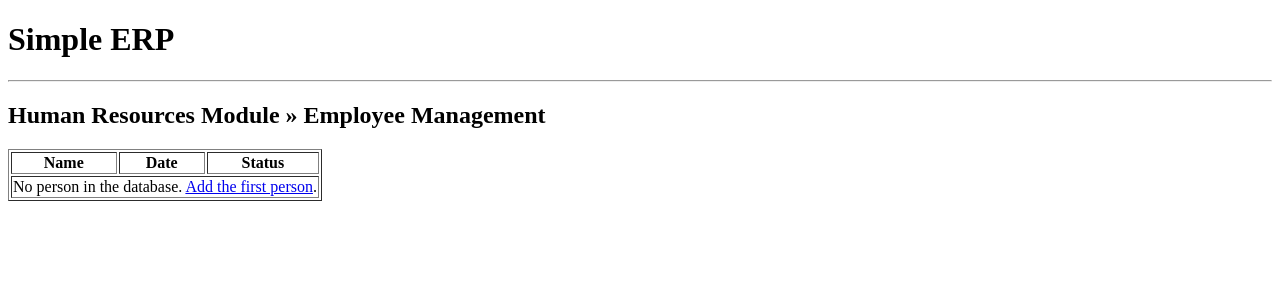
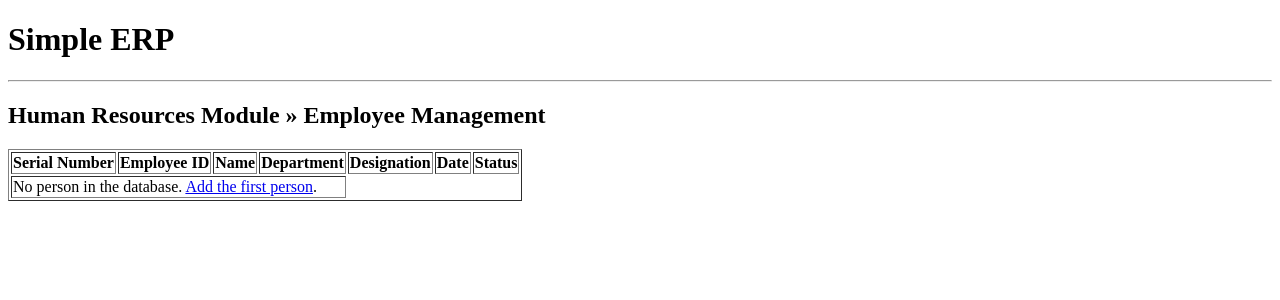
Before and after one commit to maainul/Django_Employee_payroll_Management_System, a Django app: template src/employee/templates/employee/attendance_list.html in a window 1280 px wide. Shown: the top 300 px of the page. Run offline with Django 3.2, Linux system fonts and the light colour scheme; the template is opened without the code that fills it, so the values that code supplies are empty.

Commit message:
update form

```diff
--- a/src/employee/templates/employee/attendance_list.html
+++ b/src/employee/templates/employee/attendance_list.html
@@ -10,8 +10,13 @@
   <table border="1">
     <thead>
       <tr>
+        <th>Serial Number</th>
+        <th>Employee ID</th>
         <th>Name</th>
+        <th>Department</th>
+        <th>Designation</th>
         <th>Date</th>
+
         <th>Status</th>
 
       </tr>
@@ -19,7 +24,12 @@
     <tbody>
       {% for person in attendance %}
         <tr>
+          <td>{{ person.id }}</td>
+          <td>{{ person.employee.id }}</td>
+
           <td>{{ person.employee.name }}</td>
+          <td>{{ person.employee.department }}</td>
+          <td>{{ person.employee.designation }}</td>
           <td>{{ person.date }}</td>
           <td>{{ person.status }}</td>
         </tr>
--- a/src/employee/templates/employee/employee_list.html
+++ b/src/employee/templates/employee/employee_list.html
@@ -12,6 +12,7 @@
   <table border="1">
     <thead>
       <tr>
+        <th>Employee ID</th>
         <th>Name</th>
         <th>Birthdate</th>
         <th>Department</th>
@@ -21,6 +22,7 @@
     <tbody>
       {% for person in employee %}
         <tr>
+          <td>{{ person.id }}</td>
           <td><a href="{% url 'employee_change' person.pk %}">{{ person.name }}</a></td>
           <td>{{ person.birthdate }}</td>
           <td>{{ person.department.name }}</td>
```
Also changed, not shown: src/employee/models.py (+28 -1 lines), src/db.sqlite3.
